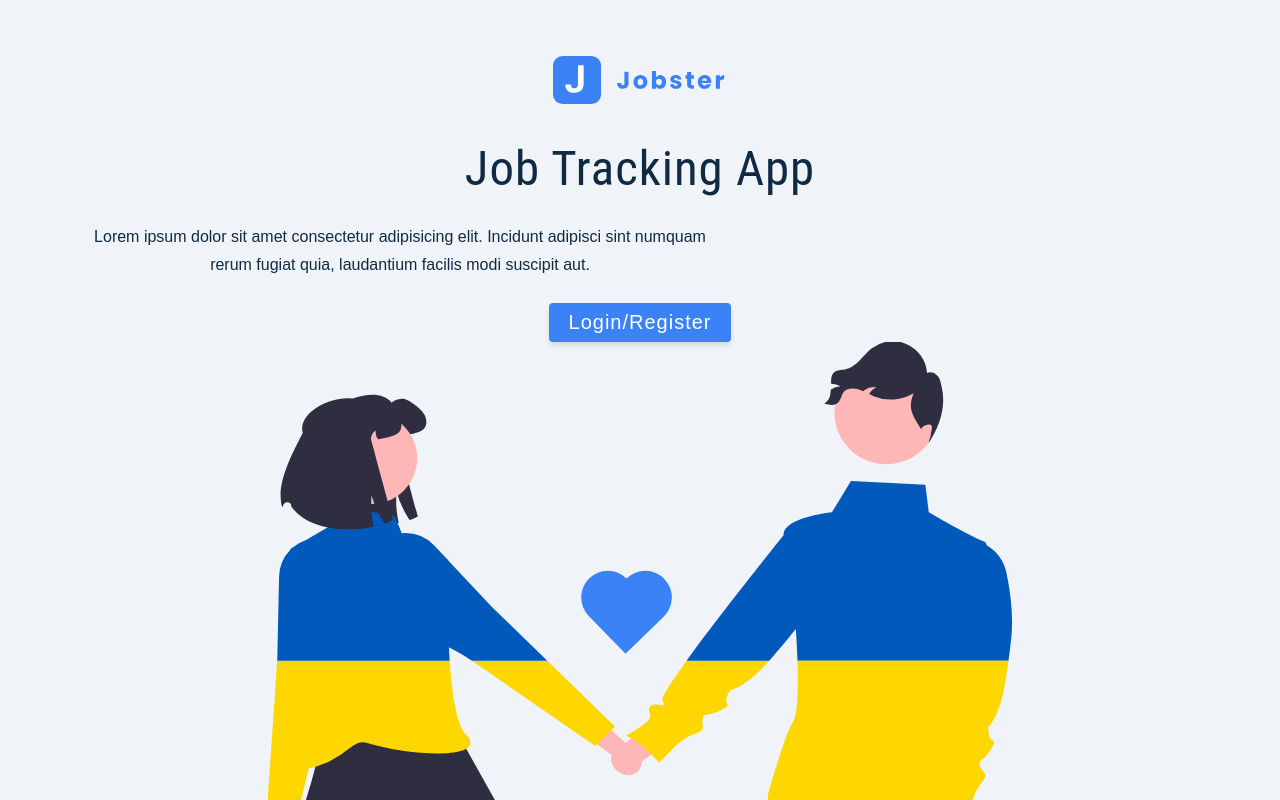
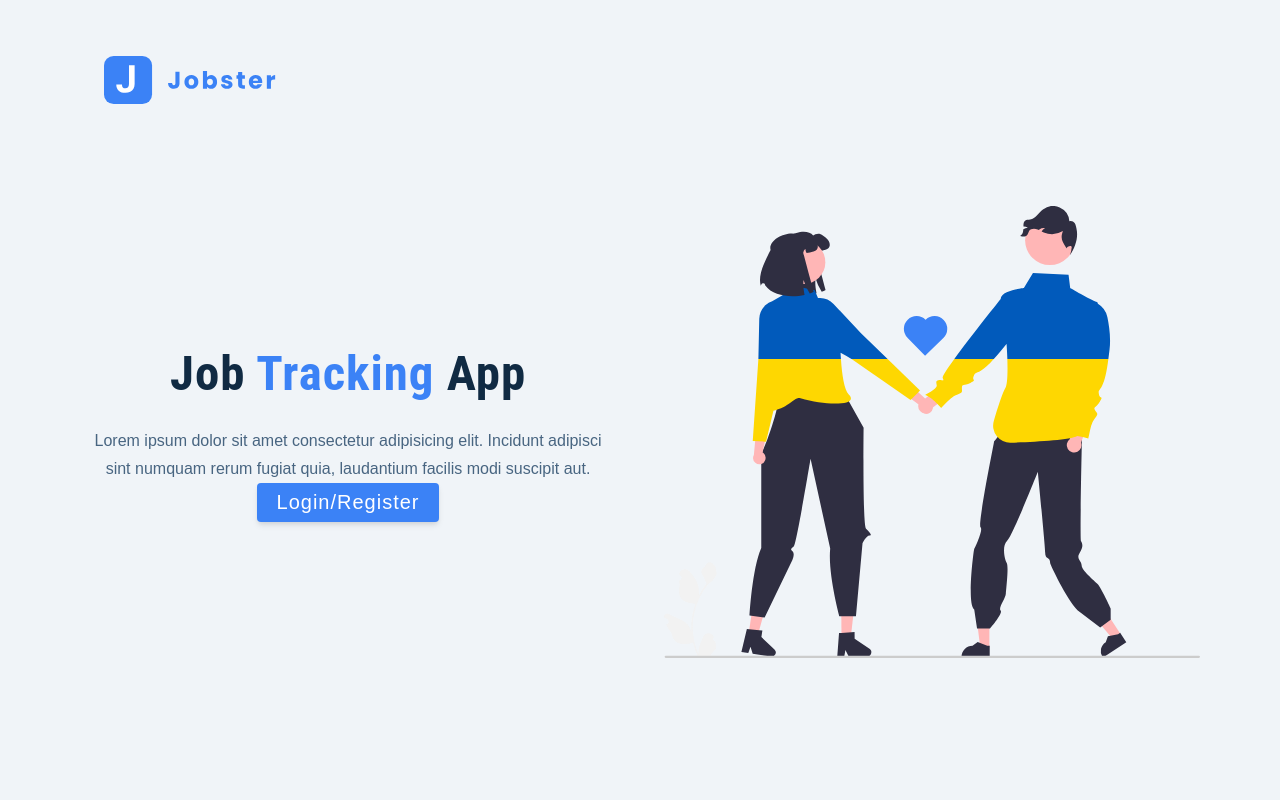
Before and after one commit to VinhQua/Jobster, a React (Vite) app: page / in a window 1280 px wide. Shown: the top 800 px of the page. Built offline with nearby package versions, Linux system fonts and the light colour scheme.

Commit message:
Landing page style

```diff
--- a/package.json
+++ b/package.json
@@ -12,7 +12,8 @@
   "dependencies": {
     "normalize.css": "^8.0.1",
     "react": "^18.2.0",
-    "react-dom": "^18.2.0"
+    "react-dom": "^18.2.0",
+    "styled-components": "^6.0.5"
   },
   "devDependencies": {
     "@types/react": "^18.2.15",
--- a/src/pages/Landing.jsx
+++ b/src/pages/Landing.jsx
@@ -1,9 +1,10 @@
 import React from "react";
 import logo from "../assets/images/logo.svg";
 import main from "../assets/images/main.svg";
+import { styled } from "styled-components";
 const Landing = () => {
   return (
-    <main>
+    <Wrapper>
       <nav>
         <img src={logo} alt="jobster logo" className="logo" />
       </nav>
@@ -22,8 +23,48 @@
         </div>
         <img src={main} alt="job hunt" className="img main-img" />
       </div>
-    </main>
+    </Wrapper>
   );
 };
 
+const Wrapper = styled.main`
+  nav {
+    width: var(--fluid-width);
+    max-width: var(--max-width);
+    margin: 0 auto;
+    height: var(--nav-height);
+    display: flex;
+    align-items: center;
+  }
+  .page {
+    min-height: calc(100vh - var(--nav-height));
+    display: grid;
+    align-items: center;
+    margin-top: -3rem;
+  }
+
+  h1 {
+    font-weight: 700;
+    span {
+      color: var(--primary-500);
+    }
+  }
+  p {
+    color: var(--grey-600);
+    margin: 0 auto;
+  }
+  .main-img {
+    display: none;
+  }
+  @media (min-width: 992px) {
+    .page {
+      grid-template-columns: 1fr 1fr;
+      column-gap: 3rem;
+    }
+    .main-img {
+      display: block;
+    }
+  }
+`;
+
 export default Landing;
```
Also changed, not shown: 1 other file (tests, documents, lock files or other folders).
